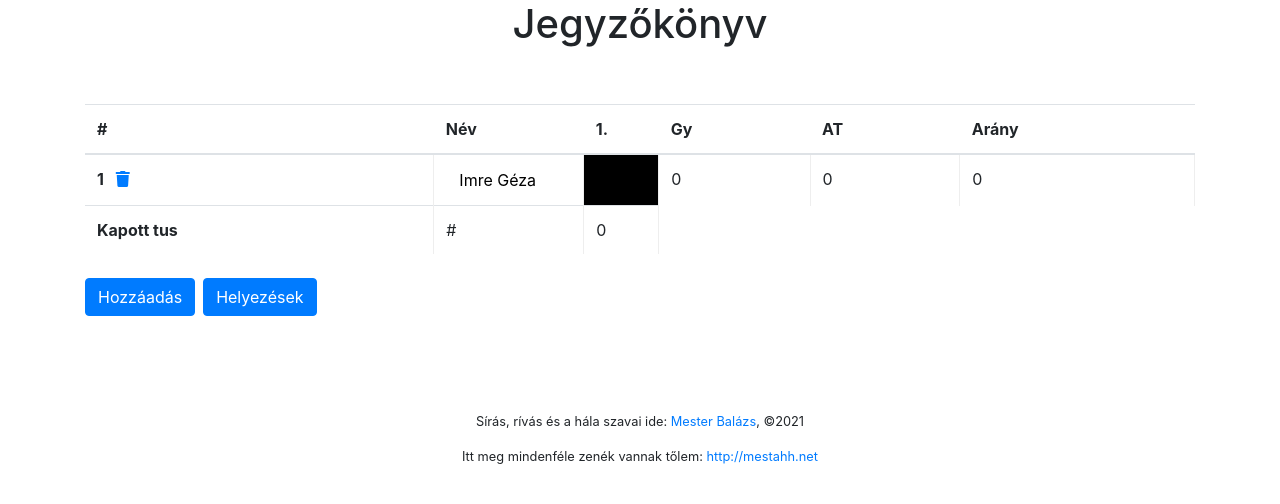
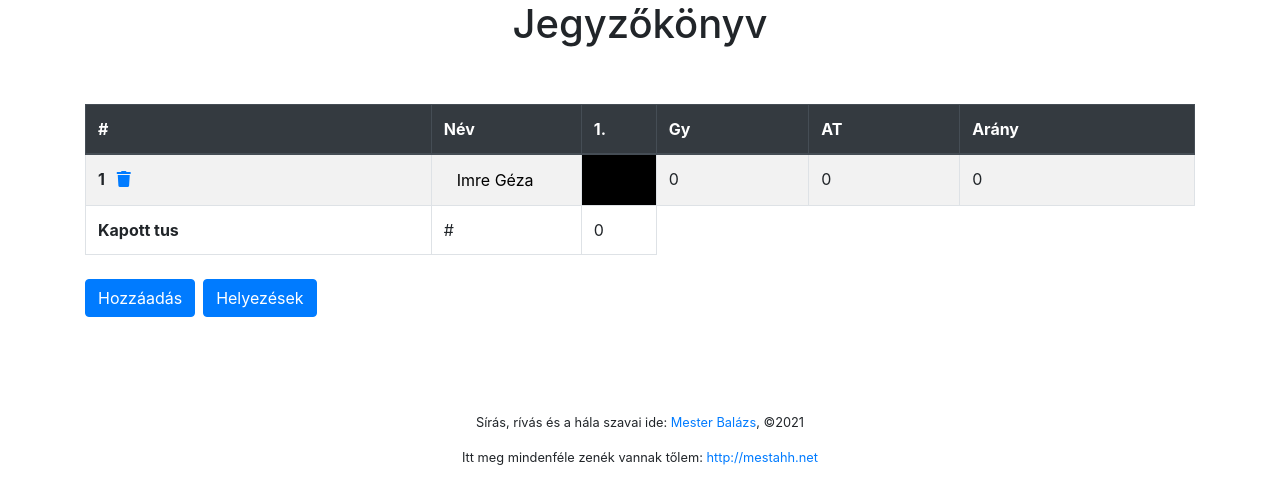
Before and after one commit to mestahh/fencing, a Vue app: page / in a window 1280 px wide. Shown: the top 504 px of the page. Built offline with nearby package versions, Linux system fonts and the light colour scheme.

Commit message:
Add stripes and border

```diff
--- a/src/components/ReportTable.vue
+++ b/src/components/ReportTable.vue
@@ -3,8 +3,8 @@
     <div class="col">
       <h1 class="text-center">Jegyzőkönyv</h1>
       <div class="table-responsive">
-        <table class="table caption-top mt-5">
-          <thead>
+        <table class="table caption-top mt-5 table-striped table-bordered table-hover">
+          <thead class="thead-dark">
             <tr>
               <th scope="col">#</th>
               <th scope="col">Név</th>
@@ -15,7 +15,10 @@
             </tr>
           </thead>
           <tbody>
-            <tr v-for="(row, rowIndex) in reportMatrix" :key="rowIndex">
+            <tr
+              v-for="(row, rowIndex) in reportMatrix"
+              :key="rowIndex"
+            >
               <th scope="row">
                 {{ rowIndex + 1 }}
                 <a href="#" @click="deleteFencer(rowIndex)"
@@ -42,7 +45,7 @@
               <td>{{ givenScore(rowIndex) }}</td>
               <td>{{ ratio(rowIndex) }}</td>
             </tr>
-            <tr>
+            <tr style="background-color: white !important;">
               <th scope="row">Kapott tus</th>
               <td>#</td>
               <td v-for="(row, rowIndex) in reportMatrix" :key="rowIndex">
@@ -72,23 +75,27 @@ export default {
     deleteFencer: function (row) {
       this.$store.dispatch("delete", row);
     },
-    numberOfVictories: function(rowIndex) {
-        return this.$store.getters.numberOfVictories(rowIndex);
+    numberOfVictories: function (rowIndex) {
+      return this.$store.getters.numberOfVictories(rowIndex);
     },
     givenScore: function (rowIndex) {
-        return this.$store.getters.givenScore(rowIndex);
+      return this.$store.getters.givenScore(rowIndex);
     },
     receivedScore: function (index) {
       return this.$store.getters.receivedScore(index);
     },
     ratio: function (rowIndex) {
-     return this.$store.getters.ratio(rowIndex);
+      return this.$store.getters.ratio(rowIndex);
     },
   },
 };
 </script>
 
 <style scoped>
+.greyBackground {
+  background-color: rgb(238, 238, 238);
+}
+
 .nameCell {
   max-width: 150px;
   min-width: 65px;
@@ -96,6 +103,7 @@ export default {
   padding: 0px !important;
   height: 50px;
 }
+
 .cell {
   max-width: 75px;
   min-width: 75px;
@@ -108,12 +116,8 @@ export default {
   background-color: black;
 }
 
-td {
-  border-right: 1px solid #eeeeee;
-  border-left: 1px solid #eeeeee;
-}
-
 input {
+  background-color: inherit;
   max-width: 100%;
   padding: 25px;
   margin: 0px;
--- a/src/components/TableCell.vue
+++ b/src/components/TableCell.vue
@@ -56,6 +56,7 @@ input {
   margin: 0px;
   border: 0px;
   height: 50px;
+  background-color: inherit;
 }
 
 .error {
```
